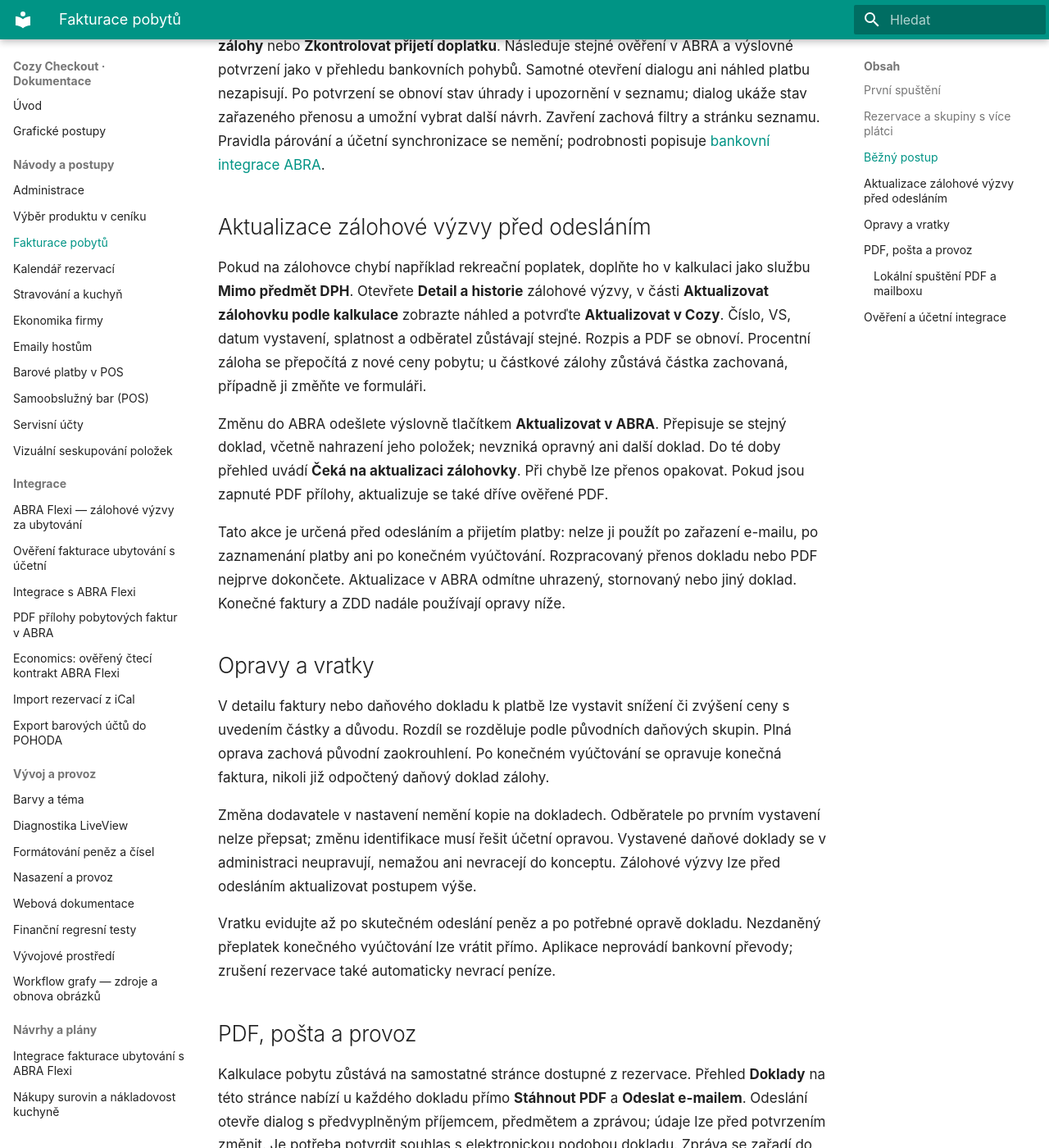
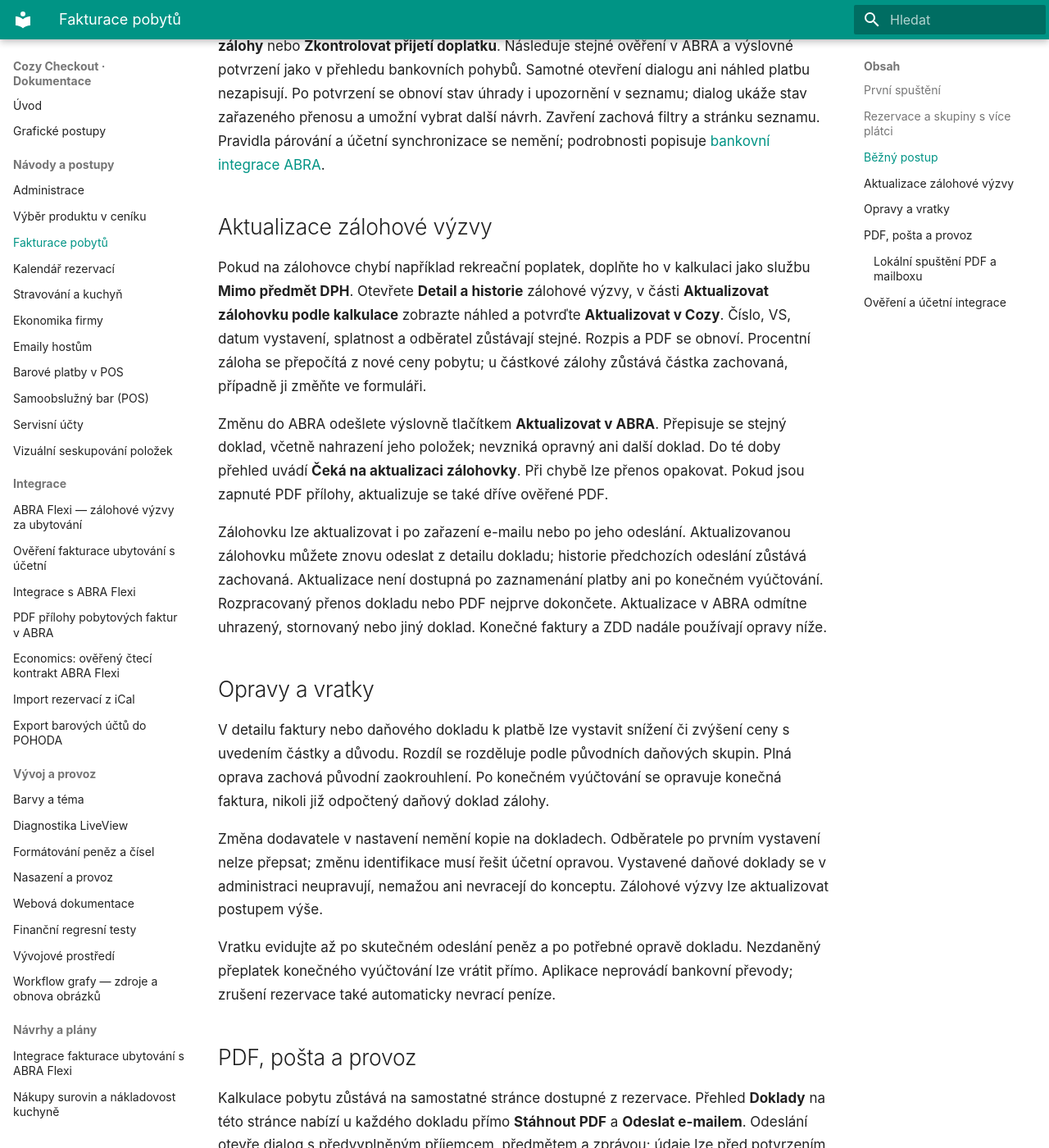
Before and after one commit to michalhorcic/cozy-checkout, an MkDocs documentation site: the page built from docs/features/BILLING.md, in a window 1280 px wide and 1400 px high, scrolled down 5232 px. Shown: the whole window at 82% size. Built offline with MkDocs 1.6.1 and Material for MkDocs 9.7.7, drawn with Linux system fonts in a browser that asks for light colours.

Commit message:
Allow advance invoice updates after email is queued or sent

```diff
--- a/docs/features/BILLING.md
+++ b/docs/features/BILLING.md
@@ -200,7 +200,7 @@
 Pravidla párování a účetní synchronizace se nemění; podrobnosti popisuje
 [bankovní integrace ABRA](../integrations/ABRA_INTEGRATION.md).
 
-## Aktualizace zálohové výzvy před odesláním
+## Aktualizace zálohové výzvy
 
 Pokud na zálohovce chybí například rekreační poplatek, doplňte ho v kalkulaci
 jako službu **Mimo předmět DPH**. Otevřete **Detail a historie** zálohové výzvy,
@@ -214,8 +214,10 @@
 Do té doby přehled uvádí **Čeká na aktualizaci zálohovky**. Při chybě lze přenos
 opakovat. Pokud jsou zapnuté PDF přílohy, aktualizuje se také dříve ověřené PDF.
 
-Tato akce je určená před odesláním a přijetím platby: nelze ji použít po zařazení
-e-mailu, po zaznamenání platby ani po konečném vyúčtování. Rozpracovaný přenos
+Zálohovku lze aktualizovat i po zařazení e-mailu nebo po jeho odeslání.
+Aktualizovanou zálohovku můžete znovu odeslat z detailu dokladu; historie
+předchozích odeslání zůstává zachovaná. Aktualizace není dostupná po zaznamenání
+platby ani po konečném vyúčtování. Rozpracovaný přenos
 dokladu nebo PDF nejprve dokončete. Aktualizace v ABRA odmítne uhrazený,
 stornovaný nebo jiný doklad. Konečné faktury a ZDD nadále používají opravy níže.
 
@@ -229,7 +231,7 @@
 Změna dodavatele v nastavení nemění kopie na dokladech. Odběratele po prvním
 vystavení nelze přepsat; změnu identifikace musí řešit účetní opravou. Vystavené
 daňové doklady se v administraci neupravují, nemažou ani nevracejí do konceptu.
-Zálohové výzvy lze před odesláním aktualizovat postupem výše.
+Zálohové výzvy lze aktualizovat postupem výše.
 
 Vratku evidujte až po skutečném odeslání peněz a po potřebné opravě dokladu.
 Nezdaněný přeplatek konečného vyúčtování lze vrátit přímo. Aplikace neprovádí
```
Also changed, not shown: 3 other files.
